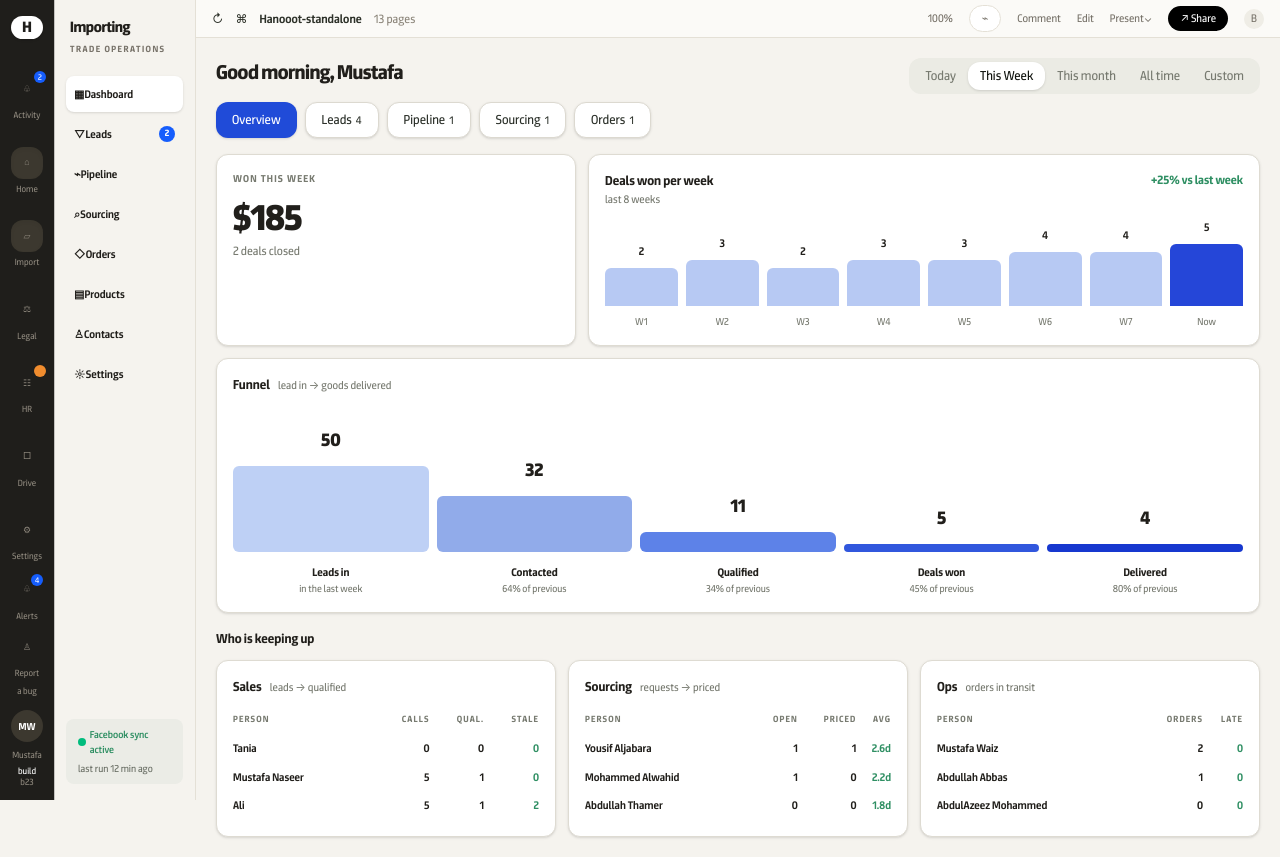
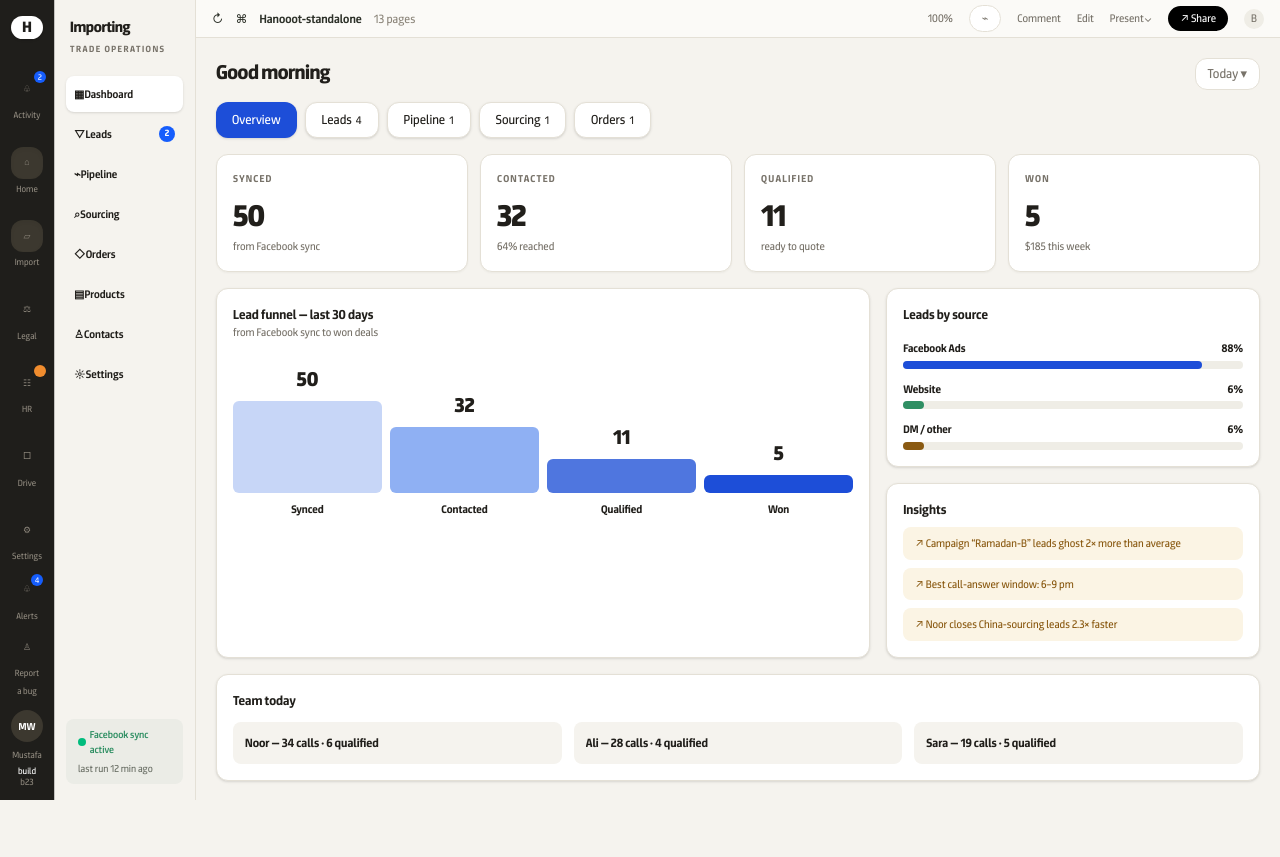
Before and after one commit to salim-2026/hanooot-erp, a Next.js app: page /dashboard in a window 1280 px wide. After the commit the page ends 801 px from the top, so only its background shows below. Built offline with nearby package versions, Linux system fonts and the light colour scheme.

Commit message:
Align ERP route stages with Hanooot reference

```diff
--- a/src/components/erp/WorkflowStore.tsx
+++ b/src/components/erp/WorkflowStore.tsx
@@ -32,7 +32,7 @@ export const WorkflowProvider = ({ children }: { children: React.ReactNode }) =>
     convertLead: (id) => {
       const lead = leads.find((item) => item.id === id)
       if (!lead) return
-      const deal: Deal = { id: `deal-${Date.now()}`, customer: lead.name, name: `${lead.campaign} import opportunity`, cn: `CN-${Math.floor(24090 + Math.random() * 80)}`, owner: lead.owner, value: lead.value, stage: "Quote sent", quoteItems: ["Customer requirements", "Supplier quote", "Shipping estimate"], activity: ["Converted from lead", `Original source: ${lead.source}`] }
+      const deal: Deal = { id: `deal-${Date.now()}`, customer: lead.name, name: `${lead.campaign} import opportunity`, cn: `CN-${Math.floor(24090 + Math.random() * 80)}`, owner: lead.owner, value: lead.value, stage: "Enquiry", quoteItems: ["Customer requirements", "Supplier quote", "Shipping estimate"], activity: ["Converted from lead", `Original source: ${lead.source}`] }
       setDeals((items) => [deal, ...items]); setLeads((items) => items.map((item) => item.id === id ? { ...item, stage: "Won" } : item)); note(`Converted ${lead.name} to ${currency(lead.value)} deal`)
     },
     advanceDeal: (id) => setDeals((items) => items.map((deal) => { const idx = dealStages.indexOf(deal.stage); const stage = dealStages[Math.min(idx + 1, dealStages.length - 2)] as DealStage; if (deal.id === id) note(`Deal ${deal.cn} moved to ${stage}`); return deal.id === id ? { ...deal, stage, activity: [`Moved to ${stage}`, ...deal.activity] } : deal })),
@@ -40,18 +40,18 @@ export const WorkflowProvider = ({ children }: { children: React.ReactNode }) =>
       const deal = deals.find((item) => item.id === id)
       if (!deal) return
       setDeals((items) => items.map((item) => item.id === id ? { ...item, stage: "Won", activity: ["Marked won · order created", ...item.activity] } : item))
-      const order: Order = { id: `ord-${Date.now()}`, cn: deal.cn, dn: `DN-${Math.floor(350 + Math.random() * 80)}`, invoice: `ZB-${Math.floor(1050 + Math.random() * 80)}`, customer: deal.customer, owner: deal.owner, tracking: "created from won deal", stage: "Sourcing", duration: "0d", sender: deal.owner }
+      const order: Order = { id: `ord-${Date.now()}`, cn: deal.cn, dn: `DN-${Math.floor(350 + Math.random() * 80)}`, invoice: `ZB-${Math.floor(1050 + Math.random() * 80)}`, customer: deal.customer, owner: deal.owner, tracking: "created from won deal", stage: "Payment", duration: "0d", sender: deal.owner }
       setOrders((items) => [order, ...items]); note(`Won deal ${deal.cn} created order ${order.dn}`)
     },
     addDealToSourcing: (id) => {
       const deal = deals.find((item) => item.id === id)
       if (!deal) return
-      const request: SourcingRequest = { id: `src-${Date.now()}`, item: deal.name, customer: deal.customer, cn: deal.cn, owner: deal.owner, qty: "Needs estimate", stage: "New request", priceRmb: Math.round(deal.value / exchangeRate / 10), candidates: ["Supplier shortlist pending"] }
+      const request: SourcingRequest = { id: `src-${Date.now()}`, item: deal.name, customer: deal.customer, cn: deal.cn, owner: deal.owner, qty: "Needs estimate", stage: "Sourcing requested", priceRmb: Math.round(deal.value / exchangeRate / 10), candidates: ["Supplier shortlist pending"] }
       setSourcing((items) => [request, ...items]); note(`Added ${deal.cn} to sourcing funnel`)
     },
     advanceOrder: (id) => setOrders((items) => items.map((order) => { const idx = orderStages.indexOf(order.stage); const stage = orderStages[Math.min(idx + 1, orderStages.length - 1)] as OrderStage; if (order.id === id) note(`Order ${order.cn} moved to ${stage} · WhatsApp update ready`); return order.id === id ? { ...order, stage } : order })),
     addSourcing: (request) => { setSourcing((items) => [request, ...items]); note(`New sourcing request ${request.cn} created`) },
-    advanceSourcing: (id) => setSourcing((items) => items.map((request) => request.id === id ? { ...request, stage: request.stage === "New request" ? "Supplier quote" : request.stage === "Supplier quote" ? "Priced" : "Ready for product" } : request)),
+    advanceSourcing: (id) => setSourcing((items) => items.map((request) => request.id === id ? { ...request, stage: request.stage === "Sourcing requested" ? "In progress" : request.stage === "In progress" ? "Enquiry priced" : "Enquiry priced" } : request)),
     addProduct: (product) => { setProducts((items) => [product, ...items]); note(`Product ${product.title} added to catalogue`) },
     removeProduct: (id) => { setProducts((items) => items.filter((product) => product.id !== id)); note("Product card removed from catalogue") },
     updateSettings: (rate, tax) => { setExchangeRate(rate); setTaxRate(tax); note(`Currency/tax settings updated: RMB→USD ${rate}, tax ${tax}%`) }
--- a/src/data/erp-data.ts
+++ b/src/data/erp-data.ts
@@ -1,6 +1,6 @@
 export type Stage = "Synced" | "Contacted" | "Qualified" | "Won" | "Ghosted"
-export type DealStage = "Quote sent" | "Negotiation" | "Payment" | "Won" | "Lost"
-export type OrderStage = "Sourcing" | "Purchased" | "Shipping" | "Customs" | "Delivered"
+export type DealStage = "Enquiry" | "Contacted" | "Sourcing requested" | "Sourcing received" | "Enquiry priced" | "Won" | "Lost"
+export type OrderStage = "Payment" | "Production" | "Shipped" | "Reached Iraq" | "Delivered"
 
 export type Lead = { id: string; name: string; phone: string; source: string; campaign: string; owner: string; stage: Stage; value: number; attempts: number; note: string; archived?: boolean }
 export type Deal = { id: string; customer: string; name: string; cn: string; owner: string; value: number; stage: DealStage; quoteItems: string[]; activity: string[] }
@@ -9,8 +9,8 @@ export type Order = { id: string; cn: string; dn: string; invoice: string; custo
 export type Product = { id: string; title: string; cn: string; desc: string; media: string; priceRmb: number; moq: string; removable?: boolean }
 
 export const leadStages: Stage[] = ["Synced", "Contacted", "Qualified", "Won", "Ghosted"]
-export const dealStages: DealStage[] = ["Quote sent", "Negotiation", "Payment", "Won", "Lost"]
-export const orderStages: OrderStage[] = ["Sourcing", "Purchased", "Shipping", "Customs", "Delivered"]
+export const dealStages: DealStage[] = ["Enquiry", "Contacted", "Sourcing requested", "Sourcing received", "Enquiry priced", "Won", "Lost"]
+export const orderStages: OrderStage[] = ["Payment", "Production", "Shipped", "Reached Iraq", "Delivered"]
 
 export const initialLeads: Lead[] = [
   { id: "lead-1", name: "Mohammed Ghazi", phone: "+966 55 120 4421", source: "Facebook", campaign: "Ramadan-B", owner: "Rasha", stage: "Synced", value: 8400, attempts: 0, note: "China sourcing — asks for WhatsApp catalogue" },
@@ -20,19 +20,19 @@ export const initialLeads: Lead[] = [
 ]
 
 export const initialDeals: Deal[] = [
-  { id: "deal-1", customer: "بيت القهوة", name: "Commercial blender lot", cn: "CN-24063", owner: "Rami", value: 11900, stage: "Quote sent", quoteItems: ["12 blenders", "Spare blades", "1-year service"], activity: ["Quote PDF generated", "WhatsApp template sent"] },
-  { id: "deal-2", customer: "Noura Trading", name: "LED panels 600 units", cn: "CN-24088", owner: "Noor", value: 19600, stage: "Negotiation", quoteItems: ["600 LED panels", "Sea freight", "Customs estimate"], activity: ["Supplier video requested", "Zoho draft invoice ready"] },
-  { id: "deal-3", customer: "Al Noor Hotels", name: "Ceramic dinnerware", cn: "CN-24072", owner: "Sara", value: 27400, stage: "Payment", quoteItems: ["4,000 plates", "Logo print", "QC inspection"], activity: ["Deposit 50% promised", "Add to sourcing funnel"] }
+  { id: "deal-1", customer: "بيت القهوة", name: "Commercial blender lot", cn: "CN-24063", owner: "Rami", value: 11900, stage: "Enquiry", quoteItems: ["12 blenders", "Spare blades", "1-year service"], activity: ["Quote PDF generated", "WhatsApp template sent"] },
+  { id: "deal-2", customer: "Noura Trading", name: "LED panels 600 units", cn: "CN-24088", owner: "Noor", value: 19600, stage: "Contacted", quoteItems: ["600 LED panels", "Sea freight", "Customs estimate"], activity: ["Supplier video requested", "Zoho draft invoice ready"] },
+  { id: "deal-3", customer: "Al Noor Hotels", name: "Ceramic dinnerware", cn: "CN-24072", owner: "Sara", value: 27400, stage: "Enquiry priced", quoteItems: ["4,000 plates", "Logo print", "QC inspection"], activity: ["Deposit 50% promised", "Add to sourcing funnel"] }
 ]
 
 export const initialSourcing: SourcingRequest[] = [
-  { id: "src-1", item: "LED panels 600 units", customer: "Noura Trading", cn: "CN-24088", owner: "Chen", qty: "600 pcs", stage: "Supplier quote", priceRmb: 1380, candidates: ["Guangzhou Everbright", "Shenzhen BrightMax"] },
-  { id: "src-2", item: "Ceramic dinnerware set", customer: "Al Noor Hotels", cn: "CN-24072", owner: "Sara", qty: "400 cartons", stage: "Priced", priceRmb: 68, candidates: ["Foshan Ceramics", "Yiwu Tableware"] }
+  { id: "src-1", item: "LED panels 600 units", customer: "Noura Trading", cn: "CN-24088", owner: "Chen", qty: "600 pcs", stage: "Sourcing requested", priceRmb: 1380, candidates: ["Guangzhou Everbright", "Shenzhen BrightMax"] },
+  { id: "src-2", item: "Ceramic dinnerware set", customer: "Al Noor Hotels", cn: "CN-24072", owner: "Sara", qty: "400 cartons", stage: "Enquiry priced", priceRmb: 68, candidates: ["Foshan Ceramics", "Yiwu Tableware"] }
 ]
 
 export const initialOrders: Order[] = [
-  { id: "ord-1", cn: "CN-24072", dn: "DN-341", invoice: "ZB-1044", customer: "Al Noor Hotels", owner: "Sara", tracking: "HNT928118", stage: "Sourcing", duration: "2d", sender: "Ms. Li" },
-  { id: "ord-2", cn: "CN-24088", dn: "DN-340", invoice: "ZB-1049", customer: "Noura Trading", owner: "Noor", tracking: "supplier quote due", stage: "Shipping", duration: "ETA 11d", sender: "Mr. Wang" },
+  { id: "ord-1", cn: "CN-24072", dn: "DN-341", invoice: "ZB-1044", customer: "Al Noor Hotels", owner: "Sara", tracking: "HNT928118", stage: "Payment", duration: "2d", sender: "Ms. Li" },
+  { id: "ord-2", cn: "CN-24088", dn: "DN-340", invoice: "ZB-1049", customer: "Noura Trading", owner: "Noor", tracking: "supplier quote due", stage: "Shipped", duration: "ETA 11d", sender: "Mr. Wang" },
   { id: "ord-3", cn: "CN-24063", dn: "DN-338", invoice: "ZB-1028", customer: "بيت القهوة", owner: "Rami", tracking: "Closed", stage: "Delivered", duration: "Done", sender: "Rami" }
 ]
 
--- a/src/sections/dashboard/DashboardPage.tsx
+++ b/src/sections/dashboard/DashboardPage.tsx
@@ -1,35 +1,27 @@
-const periodTabs = ["Today", "This Week", "This month", "All time", "Custom"]
-const moduleTabs = [["Overview", ""], ["Leads", "4"], ["Pipeline", "1"], ["Sourcing", "1"], ["Orders", "1"]]
-const funnel = [["50", "Leads in", "in the last week", "h-[86px] bg-[#bed0f5]"], ["32", "Contacted", "64% of previous", "h-[56px] bg-[#91abea]"], ["11", "Qualified", "34% of previous", "h-[20px] bg-[#5d82e8]"], ["5", "Deals won", "45% of previous", "h-[8px] bg-[#3157dd]"], ["4", "Delivered", "80% of previous", "h-[8px] bg-[#1738cf]"]]
-const team = {
-  sales: [["Tania", "0", "0", "0"], ["Mustafa Naseer", "5", "1", "0"], ["Ali", "5", "1", "2"]],
-  sourcing: [["Yousif Aljabara", "1", "1", "2.6d"], ["Mohammed Alwahid", "1", "0", "2.2d"], ["Abdullah Thamer", "0", "0", "1.8d"]],
-  ops: [["Mustafa Waiz", "2", "0"], ["Abdullah Abbas", "1", "0"], ["AbdulAzeez Mohammed", "0", "0"]],
-}
+const kpis = [["Synced", "50", "from Facebook sync"], ["Contacted", "32", "64% reached"], ["Qualified", "11", "ready to quote"], ["Won", "5", "$185 this week"]]
+const sourceRows = [["Facebook Ads", "88%", "bg-[#1d4ed8]"], ["Website", "6%", "bg-[#2f8f63]"], ["DM / other", "6%", "bg-[#8a5a12]"]]
+const insights = ["Campaign “Ramadan-B” leads ghost 2× more than average", "Best call-answer window: 6–9 pm", "Noor closes China-sourcing leads 2.3× faster"]
+const team = ["Noor — 34 calls · 6 qualified", "Ali — 28 calls · 4 qualified", "Sara — 19 calls · 5 qualified"]
+const navTabs = [["Overview", ""], ["Leads", "4"], ["Pipeline", "1"], ["Sourcing", "1"], ["Orders", "1"]]
 
-const Chip = ({ label, count, active = false }: { label: string; count?: string; active?: boolean }) => <button className={`h-9 rounded-xl px-4 text-[12px] font-bold shadow-sm ${active ? "bg-[#204bd8] text-white" : "border border-[#dcd9d0] bg-white text-[#2c312a]"}`}>{label}{count ? <span className="ml-1 text-[11px]">{count}</span> : null}</button>
-
-const TeamCard = ({ title, subtitle, headers, rows }: { title: string; subtitle: string; headers: string[]; rows: string[][] }) => (
-  <section className="rounded-xl border border-[#dedbd2] bg-white p-4 shadow-sm">
-    <div className="mb-4 flex items-baseline gap-2"><h3 className="text-[13px] font-bold">{title}</h3><p className="text-[11px] text-[#777a70]">{subtitle}</p></div>
-    <table className="w-full text-left text-[11px]"><thead><tr className="text-[9px] uppercase tracking-[0.12em] text-[#777a70]"><th className="pb-2">Person</th>{headers.map((h) => <th key={h} className="pb-2 text-right">{h}</th>)}</tr></thead><tbody>{rows.map((row) => <tr key={row[0]}><td className="py-1.5 font-semibold">{row[0]}</td>{row.slice(1).map((cell, index) => <td key={`${row[0]}-${index}`} className={`py-1.5 text-right font-semibold ${index === row.length - 2 ? "text-[#2f8f63]" : ""}`}>{cell}</td>)}</tr>)}</tbody></table>
-  </section>
-)
+const Chip = ({ label, count, active = false }: { label: string; count?: string; active?: boolean }) => <button className={`h-9 rounded-xl px-4 text-[12px] font-bold shadow-sm ${active ? "bg-[#1d4ed8] text-white" : "border border-[#e4e0d6] bg-white text-[#211f1b]"}`}>{label}{count ? <span className="ml-1 text-[11px]">{count}</span> : null}</button>
 
 export const DashboardPage = () => (
   <div className="max-w-[1240px]">
     <header className="mb-4 flex items-start justify-between gap-4">
-      <div><h1 className="text-xl font-extrabold tracking-tight">Good morning, Mustafa</h1><div className="mt-4 flex gap-2">{moduleTabs.map(([label, count], index) => <Chip key={label} label={label} count={count} active={index === 0} />)}</div></div>
-      <div className="flex rounded-xl bg-[#ebebe4] p-1">{periodTabs.map((tab, index) => <button key={tab} className={`h-7 rounded-xl px-3 text-[11px] font-semibold ${index === 1 ? "bg-white text-[#11140f] shadow-sm" : "text-[#777a70]"}`}>{tab}</button>)}</div>
+      <div><h1 className="text-xl font-extrabold tracking-tight">Good morning</h1><div className="mt-4 flex gap-2">{navTabs.map(([label, count], index) => <Chip key={label} label={label} count={count} active={index === 0} />)}</div></div>
+      <button className="h-8 rounded-xl border border-[#e4e0d6] bg-white px-3 text-[11px] font-bold text-[#78736a]">Today ▾</button>
     </header>
 
-    <section className="grid gap-3 lg:grid-cols-[360px_1fr]">
-      <div className="rounded-xl border border-[#dedbd2] bg-white p-4 shadow-sm"><p className="text-[10px] font-bold uppercase tracking-[0.12em] text-[#777a70]">Won this week</p><p className="mt-3 text-4xl font-black tracking-tight">$185</p><p className="mt-1 text-[12px] text-[#777a70]">2 deals closed</p></div>
-      <div className="rounded-xl border border-[#dedbd2] bg-white p-4 shadow-sm"><div className="mb-3 flex items-start justify-between"><div><h2 className="text-[13px] font-bold">Deals won per week</h2><p className="text-[11px] text-[#777a70]">last 8 weeks</p></div><p className="text-[12px] font-bold text-[#2f8f63]">+25% vs last week</p></div><div className="grid grid-cols-8 items-end gap-2">{[2,3,2,3,3,4,4,5].map((value, index) => <div key={index} className="text-center"><p className="mb-2 text-[11px] font-semibold">{value}</p><div className={`rounded-t-md ${index === 7 ? "bg-[#2546d8]" : "bg-[#b7c9f3]"}`} style={{ height: `${22 + value * 8}px` }} /><p className="mt-2 text-[10px] text-[#777a70]">{index === 7 ? "Now" : `W${index + 1}`}</p></div>)}</div></div>
+    <section className="grid gap-3 lg:grid-cols-4">
+      {kpis.map(([label, value, sub]) => <div key={label} className="rounded-xl border border-[#e4e0d6] bg-white p-4 shadow-[0_1px_2px_rgba(62,54,42,0.05)]"><p className="text-[10px] font-bold uppercase tracking-[0.12em] text-[#78736a]">{label}</p><p className="mt-3 text-3xl font-black tracking-tight">{value}</p><p className="mt-1 text-[11px] text-[#78736a]">{sub}</p></div>)}
     </section>
 
-    <section className="mt-3 rounded-xl border border-[#dedbd2] bg-white p-4 shadow-sm"><div className="mb-8 flex items-baseline gap-2"><h2 className="text-[13px] font-bold">Funnel</h2><p className="text-[11px] text-[#777a70]">lead in → goods delivered</p></div><div className="grid grid-cols-5 items-end gap-2">{funnel.map(([value, label, detail, bar]) => <div key={label} className="text-center"><p className="mb-3 text-lg font-black">{value}</p><div className={`${bar} rounded-md`} /><p className="mt-3 text-[11px] font-bold">{label}</p><p className="text-[10px] text-[#777a70]">{detail}</p></div>)}</div></section>
+    <section className="mt-4 grid gap-4 lg:grid-cols-[1.4fr_.8fr]">
+      <div className="rounded-xl border border-[#e4e0d6] bg-white p-4 shadow-sm"><div className="mb-6"><h2 className="text-[13px] font-bold">Lead funnel — last 30 days</h2><p className="text-[11px] text-[#78736a]">from Facebook sync to won deals</p></div><div className="grid grid-cols-4 items-end gap-2">{[["Synced",50,"h-[92px] bg-[#c7d6f7]"],["Contacted",32,"h-[66px] bg-[#8fb0f3]"],["Qualified",11,"h-[34px] bg-[#4f76df]"],["Won",5,"h-[18px] bg-[#1d4ed8]"]].map(([label,value,bar]) => <div key={String(label)} className="text-center"><p className="mb-2 text-xl font-black">{value}</p><div className={`${bar} rounded-md`} /><p className="mt-2 text-[11px] font-bold">{label}</p></div>)}</div></div>
+      <div className="space-y-4"><div className="rounded-xl border border-[#e4e0d6] bg-white p-4 shadow-sm"><h2 className="text-[13px] font-bold">Leads by source</h2><div className="mt-4 space-y-3">{sourceRows.map(([label,val,color]) => <div key={label}><div className="mb-1 flex justify-between text-[11px] font-bold"><span>{label}</span><span>{val}</span></div><div className="h-2 rounded-full bg-[#efede6]"><div className={`h-2 rounded-full ${color}`} style={{ width: val }} /></div></div>)}</div></div><div className="rounded-xl border border-[#e4e0d6] bg-white p-4 shadow-sm"><h2 className="text-[13px] font-bold">Insights</h2>{insights.map((x) => <p key={x} className="mt-2 rounded-lg bg-[#fbf4e4] px-3 py-2 text-[11px] text-[#8a5a12]">↗ {x}</p>)}</div></div>
+    </section>
 
-    <section className="mt-4"><h2 className="mb-3 text-[13px] font-bold">Who is keeping up</h2><div className="grid gap-3 lg:grid-cols-3"><TeamCard title="Sales" subtitle="leads → qualified" headers={["Calls", "Qual.", "Stale"]} rows={team.sales} /><TeamCard title="Sourcing" subtitle="requests → priced" headers={["Open", "Priced", "Avg"]} rows={team.sourcing} /><TeamCard title="Ops" subtitle="orders in transit" headers={["Orders", "Late"]} rows={team.ops} /></div></section>
+    <section className="mt-4 rounded-xl border border-[#e4e0d6] bg-white p-4 shadow-sm"><h2 className="text-[13px] font-bold">Team today</h2><div className="mt-3 grid gap-3 lg:grid-cols-3">{team.map((x) => <p key={x} className="rounded-lg bg-[#f5f3ee] px-3 py-3 text-[12px] font-bold">{x}</p>)}</div></section>
   </div>
 )
```
